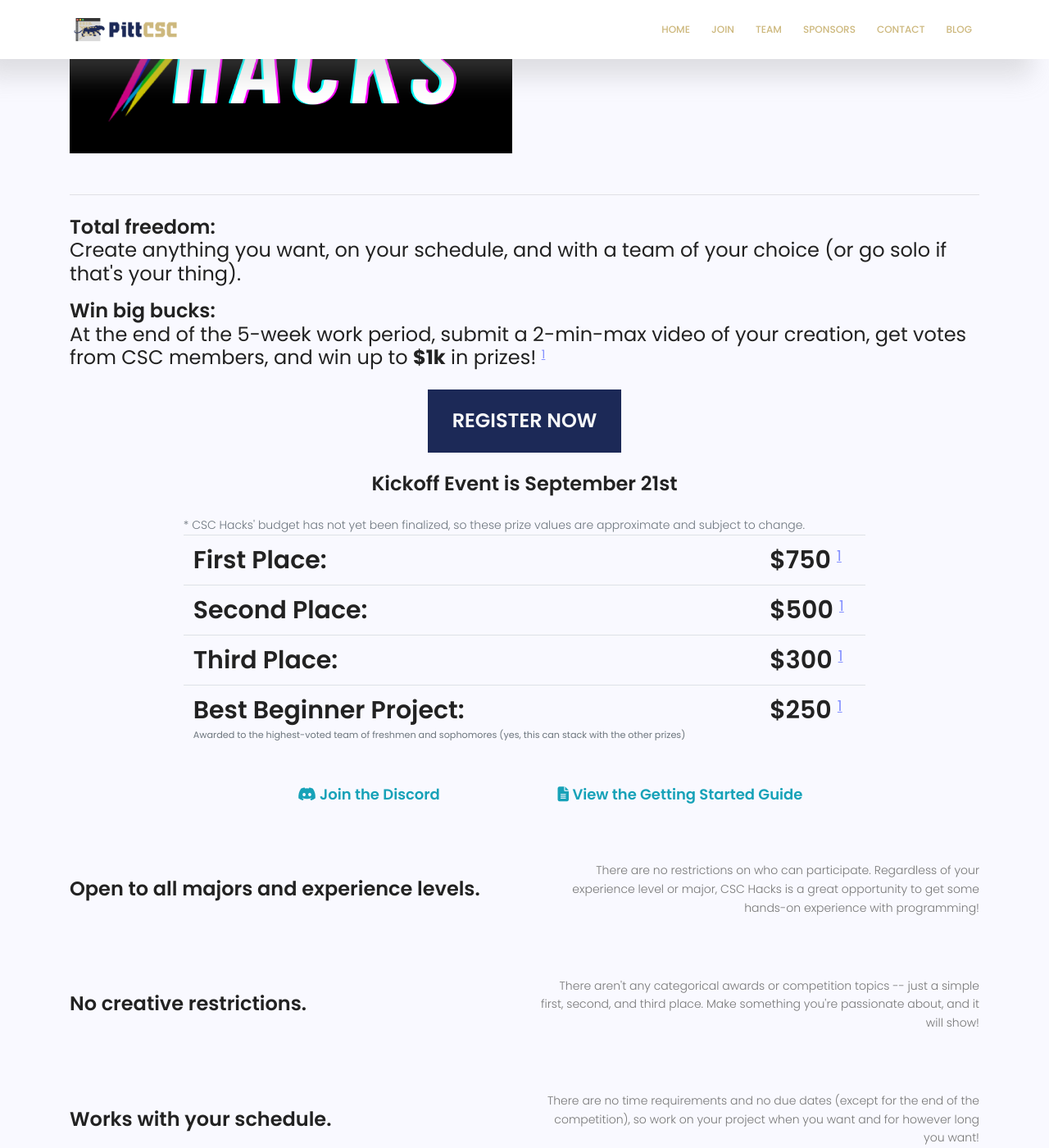
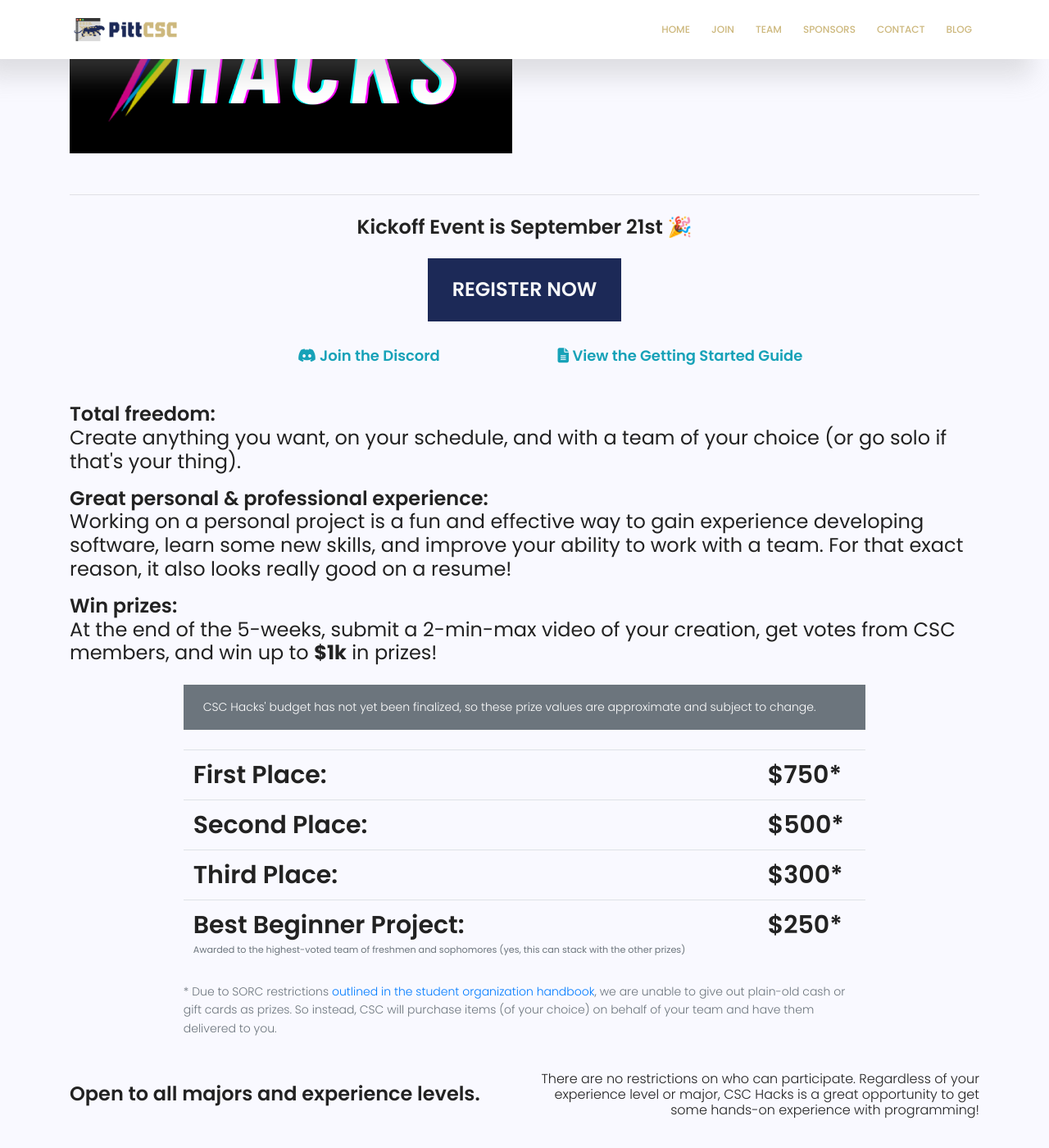
Before and after one commit to pittcsc/pittcsc-website, a Jekyll site: the page built from csc_hacks.html, in a window 1280 px wide and 1400 px high, scrolled down 271 px. Shown: the whole window at 82% size. Built offline with Jekyll 4.4.1, drawn with Linux system fonts in a browser that asks for light colours; nearby versions of some CDN libraries; a script that is not in the unit is left out; comment, search, counter and statistics services are not loaded; some of the changed text lies outside the part shown.

Commit message:
Bunch o' content changes

```diff
--- a/csc_hacks.html
+++ b/csc_hacks.html
@@ -12,98 +12,16 @@ include_banner: false
 	<img class="img-fluid" src="/img/csc-hacks/csc_hacks_logo.png" alt="">
       </div>
       <div class="col-sm-6 px-1 pt-sm-0 pt-4">
-	<h1 class="text-uppercase text-sm-right text-center">A 6-Week Programming Competition</h1>
+	<h1 class="text-uppercase text-sm-right text-center">A 5-Week Programming Competition</h1>
       </div>
     </div>
     <hr id="main-divider">
-    <h3>Total freedom:</h3>
-    <p class="font-weight-normal h3 mb-3">Create anything you want, on your schedule, and with a team of your choice (or go solo if that's your thing).</p>
-    <h3>Win big bucks:</h3>
-    <p class="font-weight-normal h3 mb-4">
-      At the end of the 5-week work period, submit a 2-min-max video of your creation, get votes from CSC members, and win up to <strong>$1k</strong> in
-      <span class="text-nowrap">
-        prizes!
-        <sup>
-          <a href="#prize_footnote">
-            <small class="text-muted"><u>1</u></small>
-          </a>
-        </sup>
-      </span>
-    </p>
-    <div class="d-flex justify-content-center mb-4">
+    <h3 class="text-center mb-4">Kickoff Event is September 21st 🎉</h3>
+    <div class="d-flex justify-content-center mb-2">
       <a href="https://pitt.co1.qualtrics.com/jfe/form/SV_4ImT530yjhPwtI9" class="primary-btn text-uppercase py-4">
         <h3 class="text-light">Register Now</h3>
       </a>
     </div>
-    <h3 class="text-center mb-4">Kickoff Event is September 21st</h3>
-    <div class="w-75 mx-auto">
-      <p class="text-muted mb-0">* CSC Hacks' budget has not yet been finalized, so these prize values are approximate and subject to change.</p>
-    </div>
-    <table class="table w-75 mx-auto">
-      <tbody>
-        <tr>
-          <td>
-            <h2>First Place:</h2>
-          </td>
-          <td>
-            <h2 class="text-nowrap">
-              $750
-              <sup>
-                <a href="#prize_footnote">
-                  <small class="text-muted"><u>1</u></small>
-                </a>
-              </sup>
-            </h2>
-          </td>
-        </tr>
-        <tr>
-          <td>
-            <h2>Second Place:</h2>
-          </td>
-          <td>
-            <h2 class="text-nowrap">
-              $500
-              <sup>
-                <a href="#prize_footnote">
-                  <small class="text-muted"><u>1</u></small>
-                </a>
-              </sup>
-            </h2>
-          </td>
-        </tr>
-        <tr>
-          <td>
-            <h2>Third Place:</h2>
-          </td>
-          <td>
-            <h2 class="text-nowrap">
-              $300
-              <sup>
-                <a href="#prize_footnote">
-                  <small class="text-muted"><u>1</u></small>
-                </a>
-              </sup>
-            </h2>
-          </td>
-        </tr>
-        <tr>
-          <td>
-            <h2>Best Beginner Project:</h2>
-            <small class="text-muted">Awarded to the highest-voted team of freshmen and sophomores (yes, this can stack with the other prizes)</small>
-          </td>
-          <td>
-            <h2 class="text-nowrap">
-              $250
-              <sup>
-                <a href="#prize_footnote">
-                  <small class="text-muted "><u>1</u></small>
-                </a>
-              </sup>
-            </h2>
-          </td>
-        </tr>
-      </tbody>
-    </table>
     <div class="row justify-content-center mb-4 text-center">
       <div class="col-sm-4">
         <a href="https://discord.gg/NhY9REV" class="mx-2">
@@ -116,12 +34,59 @@ include_banner: false
         </a>
       </div>
     </div>
+    <h3>Total freedom:</h3>
+    <p class="font-weight-normal h3 mb-3">Create anything you want, on your schedule, and with a team of your choice (or go solo if that's your thing).</p>
+    <h3>Great personal & professional experience:</h3>
+    <p class="font-weight-normal h3 mb-3">Working on a personal project is a fun and effective way to gain experience developing software, learn some new skills, and improve your ability to work with a team. For that exact reason, it also looks really good on a resume!</p>
+    <h3>Win prizes:</h3>
+    <p class="font-weight-normal h3 mb-4">At the end of the 5-weeks, submit a 2-min-max video of your creation, get votes from CSC members, and win up to <strong>$1k</strong> in prizes!</p>
+    <div class="w-75 mx-auto bg-secondary text-white px-4 py-3 mb-4">
+      <p class="mb-0">CSC Hacks' budget has not yet been finalized, so these prize values are approximate and subject to change.</p>
+    </div>
+    <table class="table w-75 mx-auto">
+      <tbody>
+        <tr>
+          <td>
+            <h2>First Place:</h2>
+          </td>
+          <td>
+            <h2>$750*</h2>
+          </td>
+        </tr>
+        <tr>
+          <td>
+            <h2>Second Place:</h2>
+          </td>
+          <td>
+            <h2>$500*</h2>
+          </td>
+        </tr>
+        <tr>
+          <td>
+            <h2>Third Place:</h2>
+          </td>
+          <td>
+            <h2>$300*</h2>
+          </td>
+        </tr>
+        <tr>
+          <td>
+            <h2>Best Beginner Project:</h2>
+            <small class="text-muted">Awarded to the highest-voted team of freshmen and sophomores (yes, this can stack with the other prizes)</small>
+          </td>
+          <td>
+            <h2>$250*</h2>
+          </td>
+        </tr>
+      </tbody>
+    </table>
+    <p class="text-muted w-75 mx-auto">* Due to SORC restrictions <a href="http://www.studentaffairs.pitt.edu/wp-content/uploads/2019/11/2019-2020-Student-Org-Handbook.pdf">outlined in the student organization handbook</a>, we are unable to give out plain-old cash or gift cards as prizes. So instead, CSC will purchase items (of your choice) on behalf of your team and have them delivered to you.</p>
     <div class="row mb-4 py-4">
       <div class="col-sm-6 my-auto">
         <h3 class="mb-sm-0 mb-2">Open to all majors and experience levels.</h3>
       </div>
       <div class="col-sm-6 my-auto">
-        <p class="text-right mb-0">
+        <p class="text-right mb-0 h5 font-weight-light">
           There are no restrictions on who can participate. Regardless of your experience level or major, CSC Hacks is a great opportunity to get some hands-on experience with programming!
         </p>
       </div>
@@ -131,7 +96,7 @@ include_banner: false
         <h3 class="mb-sm-0 mb-2">No creative restrictions.</h3>
       </div>
       <div class="col-sm-6 my-auto">
-        <p class="text-right mb-0">
+        <p class="text-right mb-0 h5 font-weight-light">
           There aren't any categorical awards or competition topics -- just a simple first, second, and third place. Make something you're passionate about, and it will show!
         </p>
       </div>
@@ -141,11 +106,10 @@ include_banner: false
         <h3 class="mb-sm-0 mb-2">Works with your schedule.</h3>
       </div>
       <div class="col-sm-6 my-auto">
-        <p class="text-right mb-0">
+        <p class="text-right mb-0 h5 font-weight-light">
           There are no time requirements and no due dates (except for the end of the competition), so work on your project when you want and for however long you want!
         </p>
       </div>
     </div>
-    <p id="prize_footnote" class="text-muted">[1]: Due to SORC restrictions <a href="http://www.studentaffairs.pitt.edu/wp-content/uploads/2019/11/2019-2020-Student-Org-Handbook.pdf">outlined in the student organization handbook</a>, we are unable to give out plain-old cash or gift cards as prizes. So instead, CSC will purchase items (of your choice) on behalf of your team and have them delivered to you.</p>
   </div>
 </section>
```
